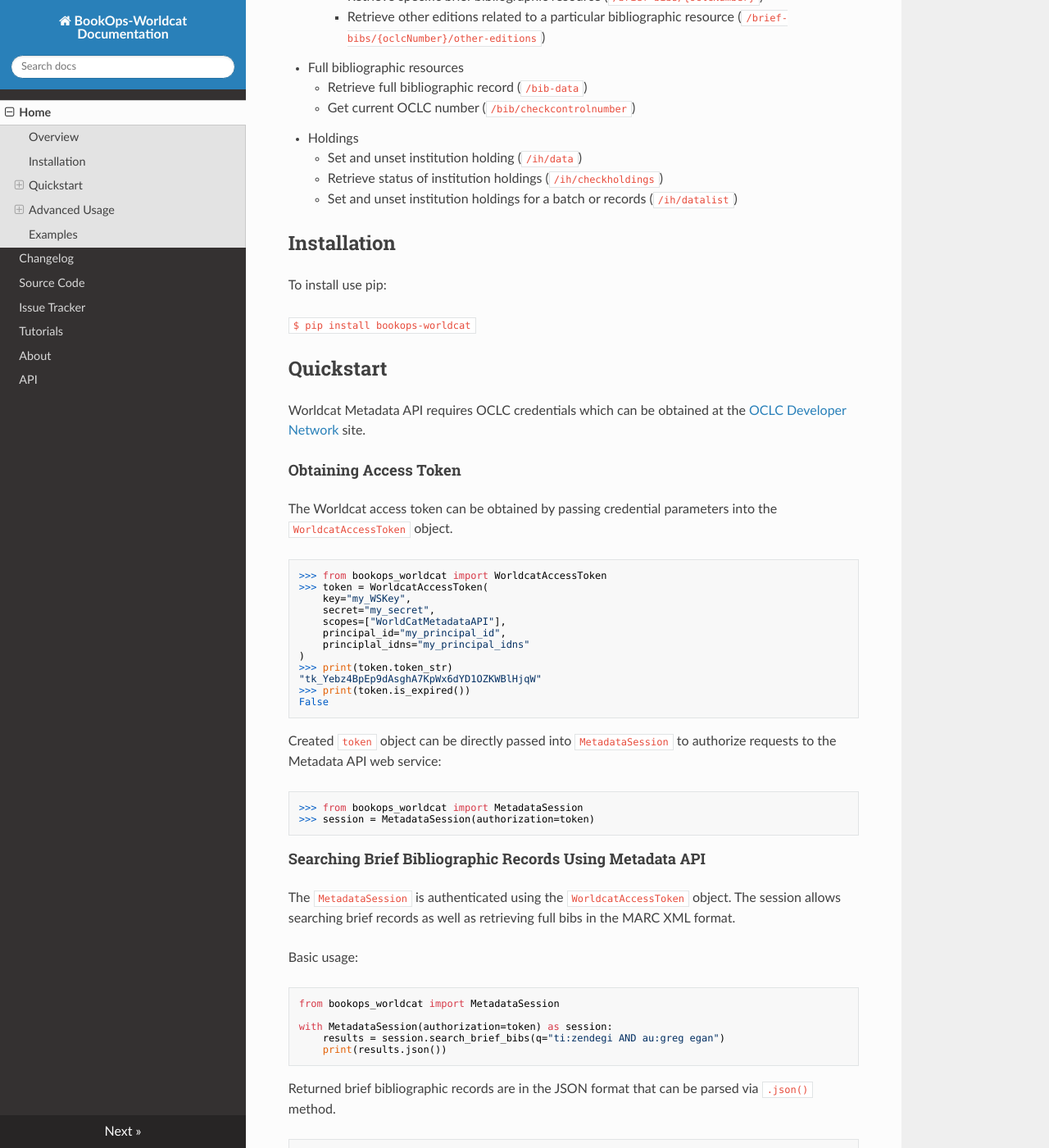
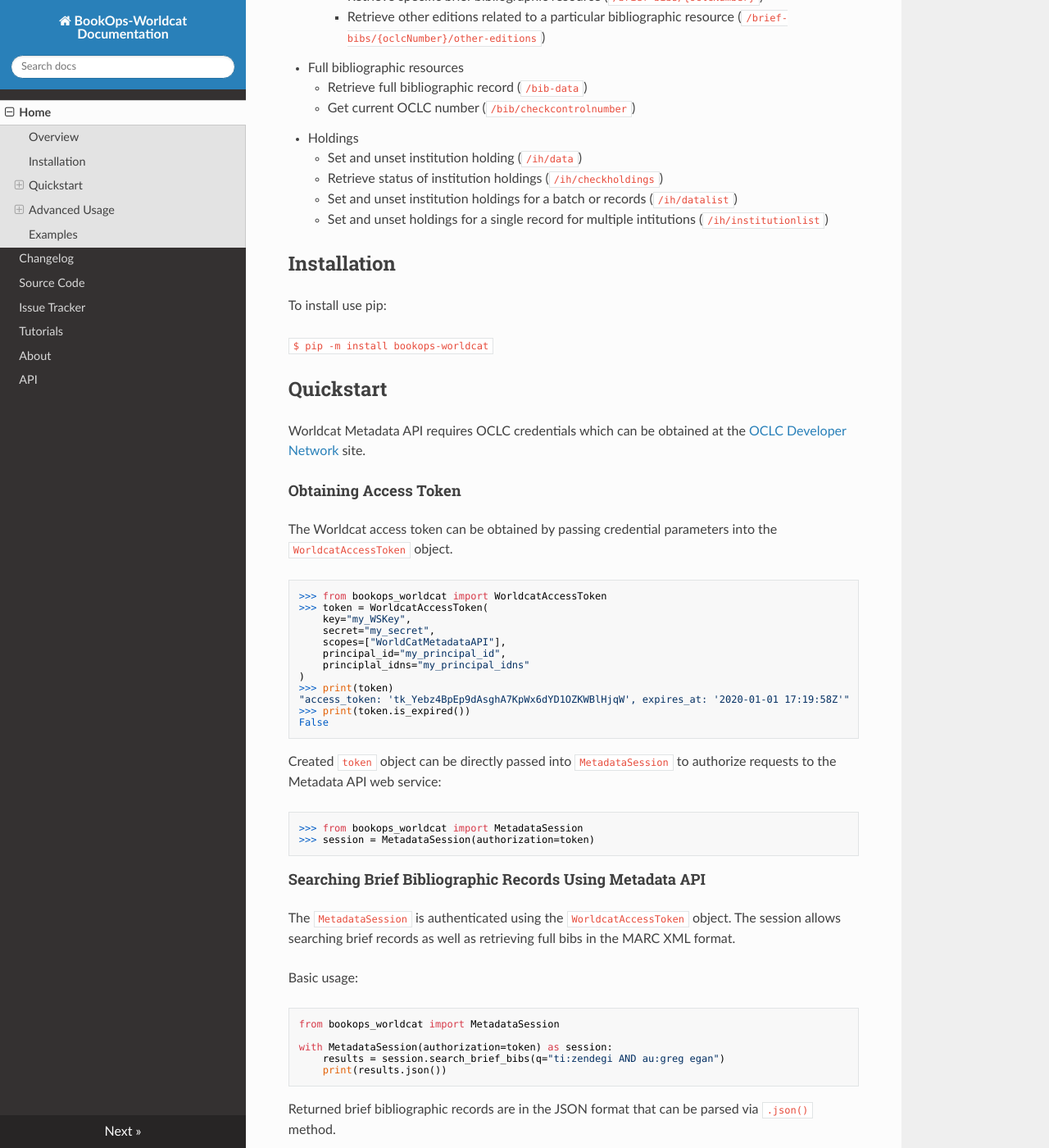
Before and after one commit to BookOps-CAT/bookops-worldcat, an MkDocs documentation site: the page built from docs/index.md, in a window 1280 px wide and 1400 px high, scrolled down 1198 px. Shown: the whole window at 82% size. Built offline with MkDocs 1.6.1, drawn with Linux system fonts in a browser that asks for light colours; nearby versions of some CDN libraries; some of the changed text lies outside the part shown.

Commit message:
adds info on multi inst holdings

````diff
--- a/docs/index.md
+++ b/docs/index.md
@@ -37,13 +37,14 @@
     + Set and unset institution holding  (`/ih/data`)
     + Retrieve status of institution holdings (`/ih/checkholdings`)
     + Set and unset institution holdings for a batch or records (`/ih/datalist`)
+    + Set and unset holdings for a single record for multiple intitutions (`/ih/institutionlist`)
 
 
 ## Installation
 
 To install use pip:
 
-`$ pip install bookops-worldcat`
+`$ pip -m install bookops-worldcat`
 
 
 ## Quickstart
@@ -63,8 +64,8 @@
     principal_id="my_principal_id",
     principlal_idns="my_principal_idns"
 )
->>> print(token.token_str)
-"tk_Yebz4BpEp9dAsghA7KpWx6dYD1OZKWBlHjqW"
+>>> print(token)
+"access_token: 'tk_Yebz4BpEp9dAsghA7KpWx6dYD1OZKWBlHjqW', expires_at: '2020-01-01 17:19:58Z'"
 >>> print(token.is_expired())
 False
 ```
@@ -429,6 +430,8 @@
 + `holding_unset` deletes holding on an individual bibliographic record
 + `holdings_set` allows holdings to be set on multiple records, and is not limited by OCLC's 50 bib record limit
 + `holdings_unset` allows holdings to be deleted on multiple records, and is not limited to OCLC's 50 bib record restriction
++ `holdings_set_multi_institutions` allows to set holdings for a single record for multiple institutions
++ `holdings_unset_multi_institutions` deletes holdings on a single record for multiple institutions
 
 By default, responses are returned in `atom+json` format, but `atom+xml` can be specified:
 ```python
````
